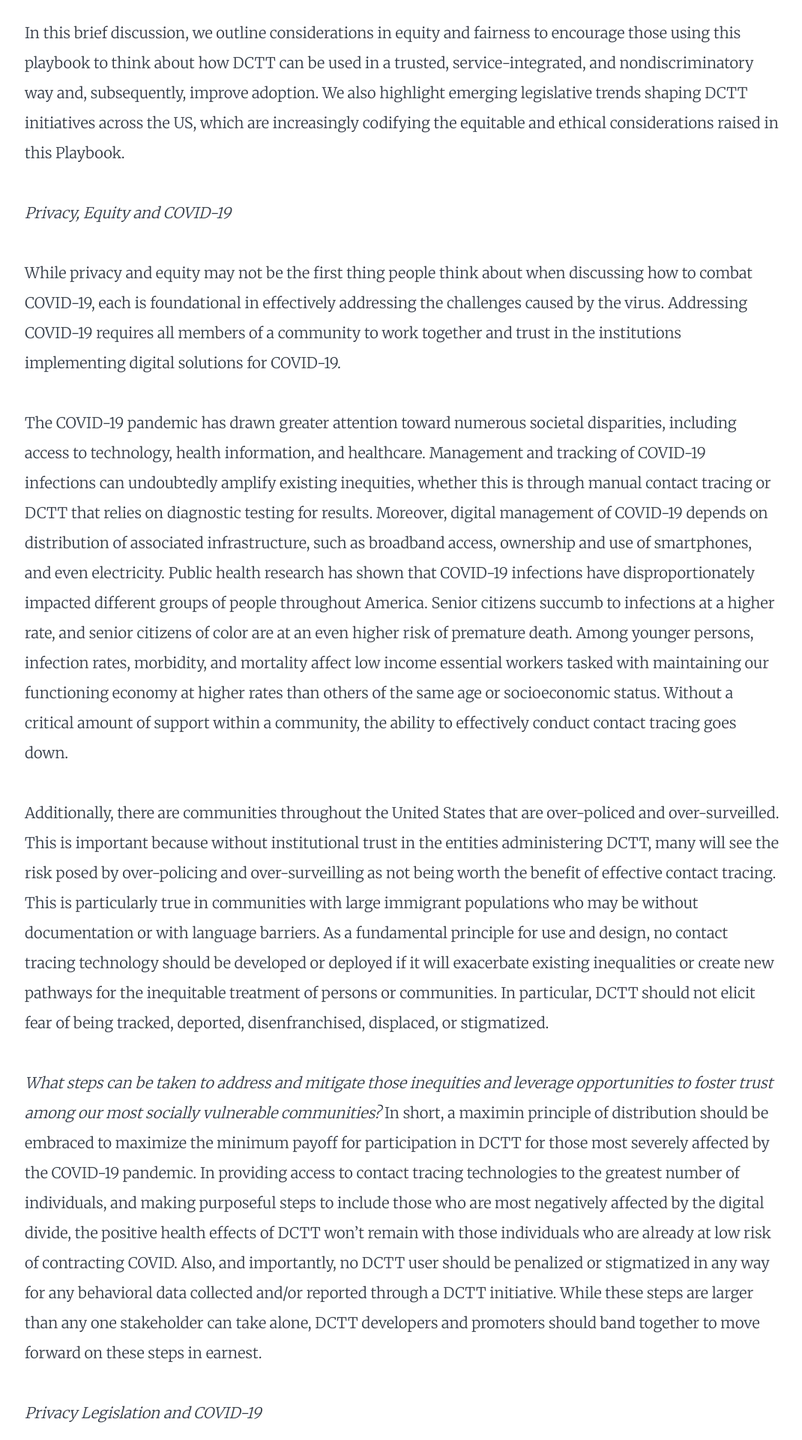
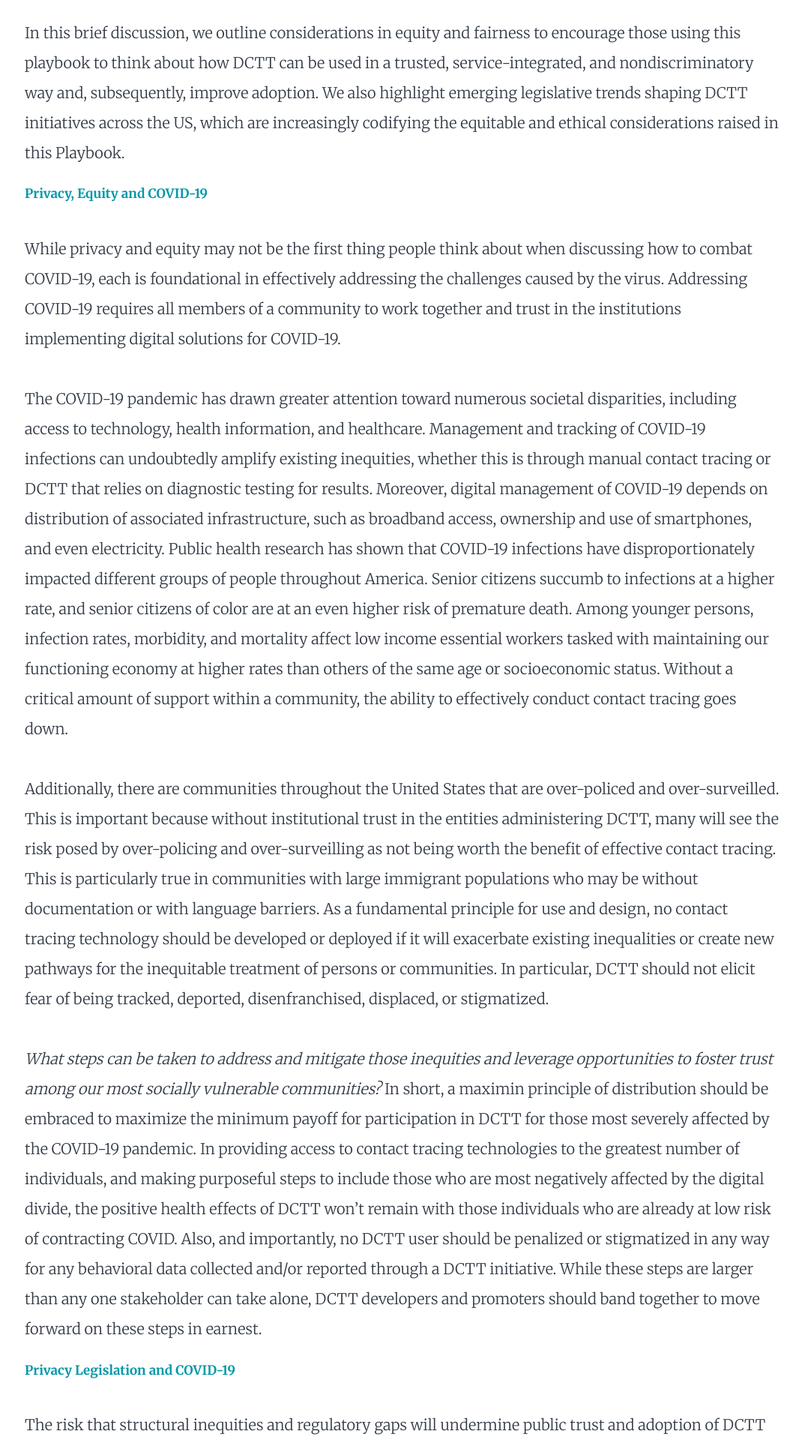
Before and after one commit to brighthive/playbooks, a Jekyll site: the page built from contact-tracing/index.html, in a window 1280 px wide. Shown: the part 845-2765 px from the top of the page at 75% size, without its empty margins (103-1173 px from the left). Built offline with Jekyll 4.4.1, drawn with Linux system fonts in a browser that asks for light colours.

```diff
--- a/_includes/contact_tracing_intro.md
+++ b/_includes/contact_tracing_intro.md
@@ -3,7 +3,7 @@ As the pandemic threatens the health and economic security of communities around
 
 In this brief discussion, we outline considerations in equity and fairness to encourage those using this playbook to think about how DCTT can be used in a trusted, service-integrated, and nondiscriminatory way and, subsequently, improve adoption. We also highlight emerging legislative trends shaping DCTT initiatives across the US, which are increasingly codifying the equitable and ethical considerations raised in this Playbook.
 
-*Privacy, Equity and COVID-19*
+#### Privacy, Equity and COVID-19 ####
 
 While privacy and equity may not be the first thing people think about when discussing how to combat COVID-19, each is foundational in effectively addressing the challenges caused by the virus. Addressing COVID-19 requires all members of a community to work together and trust in the institutions implementing digital solutions for COVID-19.
 
@@ -11,9 +11,9 @@ The COVID-19 pandemic has drawn greater attention toward numerous societal dispa
 
 Additionally, there are communities throughout the United States that are over-policed and over-surveilled. This is important because without institutional trust in the entities administering DCTT, many will see the risk posed by over-policing and over-surveilling as not being worth the benefit of effective contact tracing. This is particularly true in communities with large immigrant populations who may be without documentation or with language barriers. As a fundamental principle for use and design, no contact tracing technology should be developed or deployed if it will exacerbate existing inequalities or create new pathways for the inequitable treatment of persons or communities. In particular, DCTT should not elicit fear of being tracked, deported, disenfranchised, displaced, or stigmatized.
 
-*What steps can be taken to address and mitigate those inequities and leverage opportunities to foster trust among our most socially vulnerable communities?* In short, a maximin principle of distribution should be embraced to maximize the minimum payoff for participation in DCTT for those most severely affected by the COVID-19 pandemic. In providing access to contact tracing technologies to the greatest number of individuals, and making purposeful steps to include those who are most negatively affected by the digital divide, the positive health effects of DCTT won’t remain with those individuals who are already at low risk of contracting COVID. Also, and importantly, no DCTT user should be penalized or stigmatized in any way for any behavioral data collected and/or reported through a DCTT initiative. While these steps are larger than any one stakeholder can take alone, DCTT developers and promoters should band together to move forward on these steps in earnest.
+*What steps can be taken to address and mitigate those inequities and leverage opportunities to foster trust among our most socially vulnerable communities?*  In short, a maximin principle of distribution should be embraced to maximize the minimum payoff for participation in DCTT for those most severely affected by the COVID-19 pandemic. In providing access to contact tracing technologies to the greatest number of individuals, and making purposeful steps to include those who are most negatively affected by the digital divide, the positive health effects of DCTT won’t remain with those individuals who are already at low risk of contracting COVID. Also, and importantly, no DCTT user should be penalized or stigmatized in any way for any behavioral data collected and/or reported through a DCTT initiative. While these steps are larger than any one stakeholder can take alone, DCTT developers and promoters should band together to move forward on these steps in earnest.
 
-*Privacy Legislation and COVID-19*
+#### Privacy Legislation and COVID-19 ####
 
 The risk that structural inequities and regulatory gaps will undermine public trust and adoption of DCTT has also spurred a new spate of state and federal legislative activity. Currently, the United States does not have a comprehensive federal privacy law, instead relying on a patchwork of state privacy laws. The absence of a comprehensive regulatory framework has left open questions about how public and private sector organizations should protect and use personal data during the COVID-19 pandemic. In an attempt to set ethical guardrails and create more clarity, legislators have introduced numerous bills to regulate contact tracing apps and COVID-19-related data.
 
```
